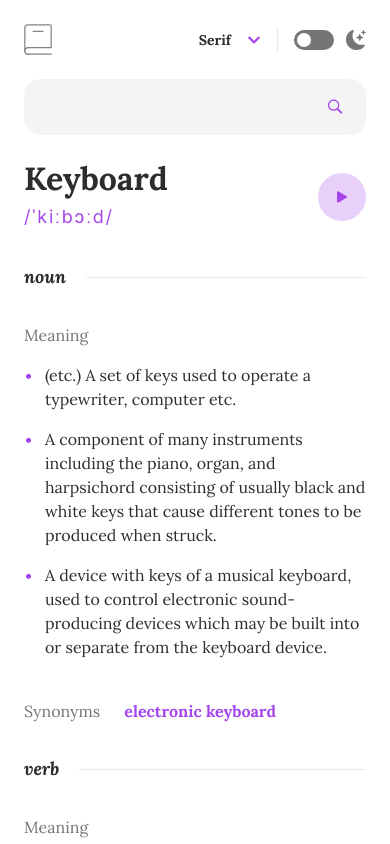
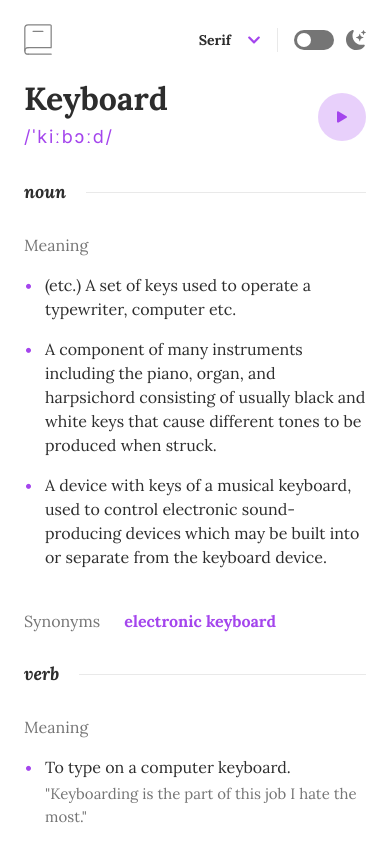
Before and after one commit to amirintech/dictionary-app, a React (Vite) app: page / in a window 390 px wide. Shown: the top 844 px of the page. Built offline with nearby package versions, Linux system fonts and the light colour scheme; what prettier-plugin-tailwindcss would draw is missing.

Commit message:
Refactor code

```diff
--- a/src/App.tsx
+++ b/src/App.tsx
@@ -40,16 +40,6 @@ const App = () => {
         {/* Header */}
         <Header />
 
-        {/* Search */}
-        <section className="mt-6 md:mt-[52px]">
-          <Input
-            value={searchQuery}
-            error={emptyInputError}
-            onSearch={handleSearch}
-            onChange={(e) => setSearchQuery(e.target.value)}
-          />
-        </section>
-
         {/* Main */}
         <main>
           {/* No definition error view */}
--- a/src/components/shared/Seperator.tsx
+++ b/src/components/shared/Seperator.tsx
@@ -8,7 +8,7 @@ const Seperator: FC<Props> = ({ text }) => {
   return (
     <div className="my-8 flex items-center gap-5 md:my-10 md:gap-7">
       {text && (
-        <span className="text-lg font-bold italic duration-200 md:text-2xl">
+        <span className="text-lg font-bold italic leading-none duration-200 md:text-2xl">
           {text}
         </span>
       )}
```
